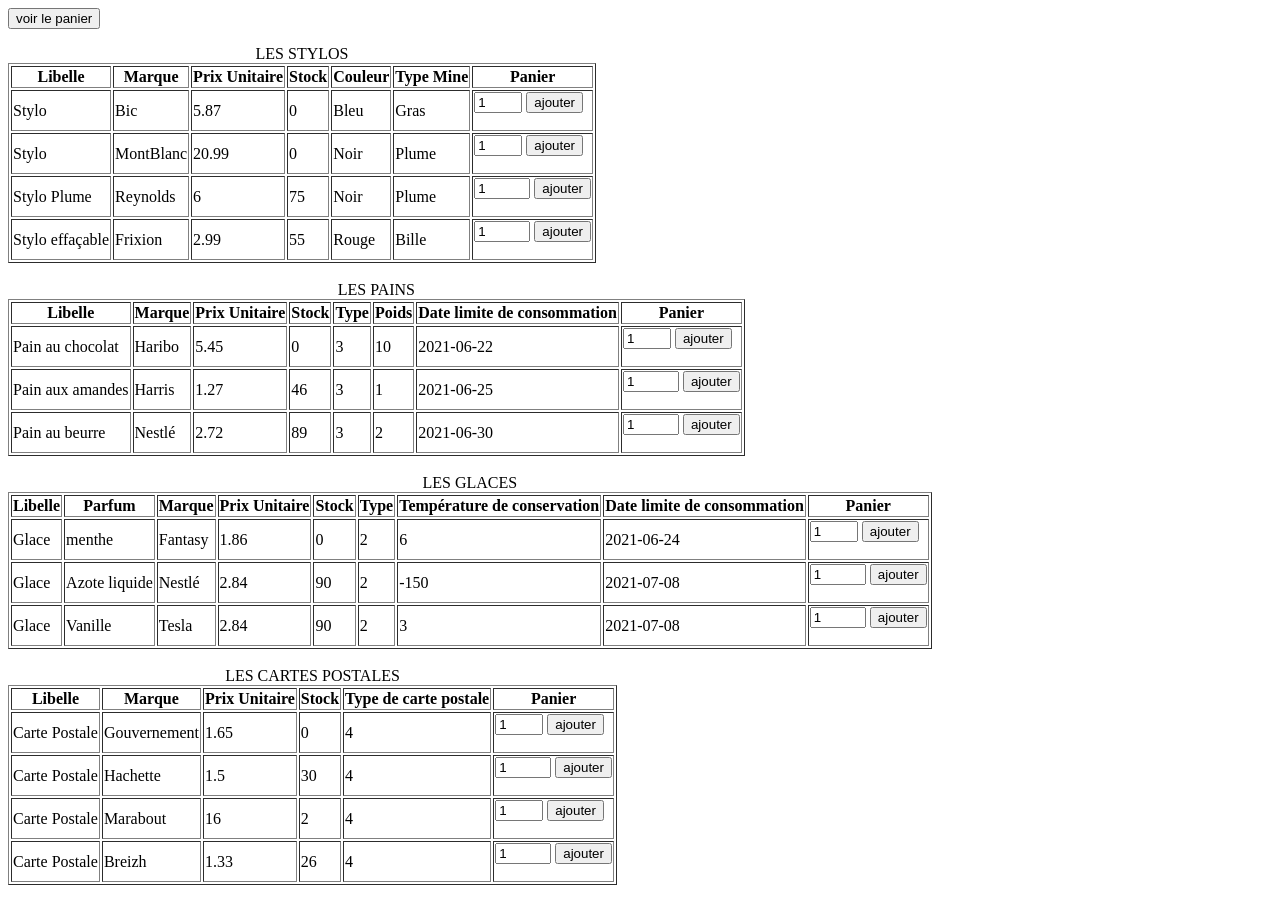
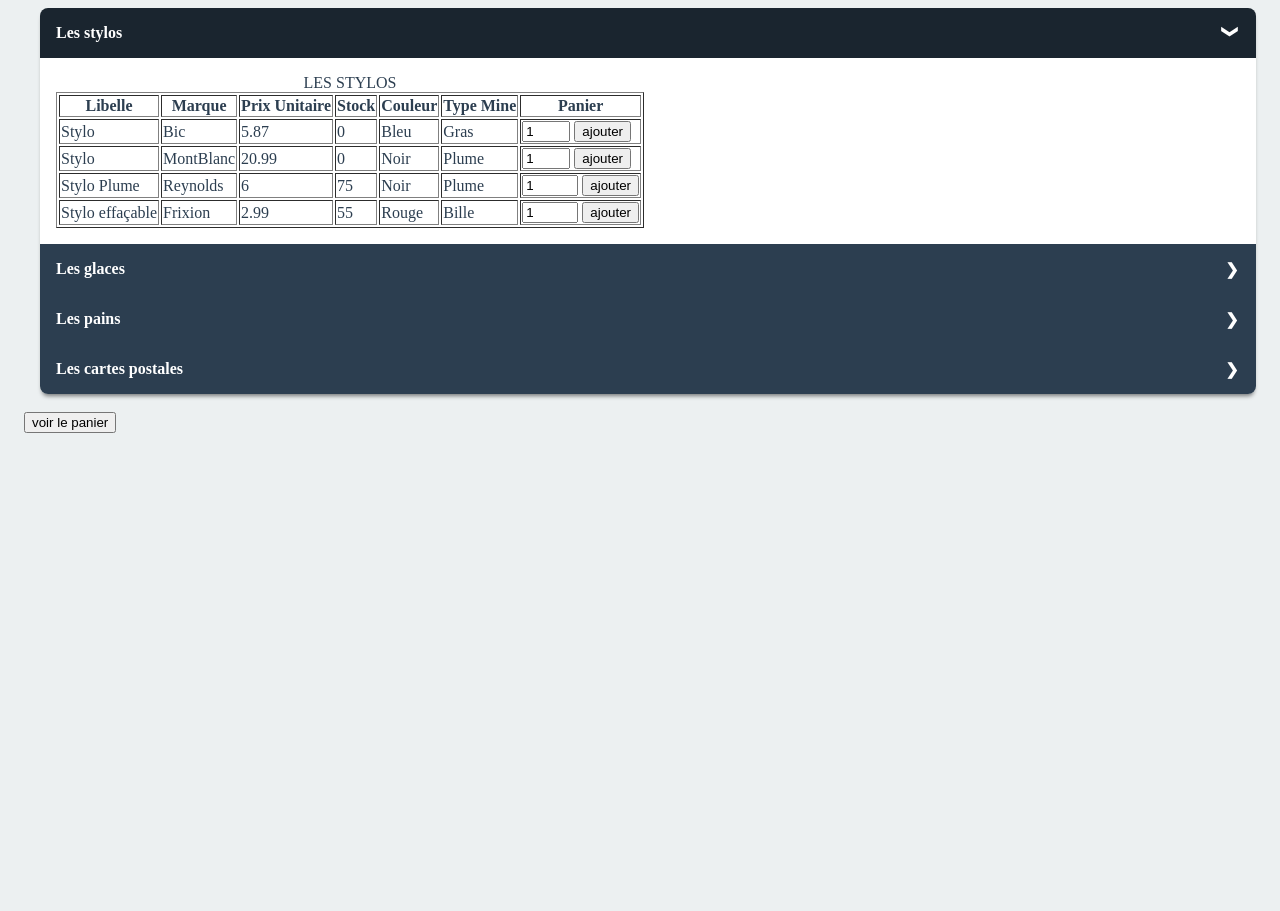
Before and after one commit to Squalalah/projetphp, a PHP site: page /listeProduits.php in a window 1280 px wide. After the commit the page ends 433 px from the top, so only its background shows below. Run offline with PHP 8.4, Linux system fonts and the light colour scheme; data comes from the database, SQL or seed files in the repository.

Commit message:
ajout accordion

```diff
--- /dev/null
+++ b/BO/tableauCartePostale.php
@@ -0,0 +1,35 @@
+<table border=1>
+  <caption>LES CARTES POSTALES</caption>
+  <thead>
+    <tr>
+      <th>Libelle</th>
+      <th>Marque</th>
+      <th>Prix Unitaire</th>
+      <th>Stock</th>
+      <th>Type de carte postale</th>
+      <th>Panier</th>
+    </tr>
+  </thead>
+
+  <tbody>
+    <?php
+      foreach($lesCartesPostales as $cartePostale){
+        echo '<tr>';
+          echo '<td>' . $cartePostale->getLibelle() . '</td>';
+          echo '<td>' . $cartePostale->getMarque() . '</td>';
+          echo '<td>' . $cartePostale->getPrixUnitaire() . '</td>';
+          echo '<td>' . $cartePostale->getQteStock() . '</td>';
+          echo '<td>' . $cartePostale->getTypeCP() . '</td>';
+          echo '<td>';
+            echo '<form method="post" action="serviceListeProduits.php">
+                <input type="number" name="quantite" value="1" min="1" max="' . $cartePostale->getQteStock() . '">
+                <input type="submit" name="ajouter" value="ajouter">
+                <input type="hidden" name="refProd" value="' . $cartePostale->getRefprod() . '">
+                <input type="hidden" name="type" value="' . $cartePostale->getType() . '">
+            </form>';
+          echo '</td>';
+        echo '</tr>';
+      }
+    ?>
+  </tbody>
+</table>
--- /dev/null
+++ b/BO/tableauGlace.php
@@ -0,0 +1,41 @@
+<table border=1>
+  <caption>LES GLACES</caption>
+  <thead>
+    <tr>
+      <th>Libelle</th>
+      <th>Parfum</th>
+      <th>Marque</th>
+      <th>Prix Unitaire</th>
+      <th>Stock</th>
+      <th>Type</th>
+      <th>Température de conservation</th>
+      <th>Date limite de consommation</th>
+      <th>Panier</th>
+    </tr>
+  </thead>
+
+  <tbody>
+    <?php
+      foreach($lesGlaces as $glace){
+        echo '<tr>';
+          echo '<td>' . $glace->getLibelle() . '</td>';
+          echo '<td>' . $glace->getParfum() . '</td>';
+          echo '<td>' . $glace->getMarque() . '</td>';
+          echo '<td>' . $glace->getPrixUnitaire() . '</td>';
+          echo '<td>' . $glace->getQteStock() . '</td>';
+          echo '<td>' . $glace->getType() . '</td>';
+          echo '<td>' . $glace->getTemperatureConservation() . '</td>';
+          echo '<td>' . $glace->getDateLimiteConso() . '</td>';
+          echo '<td>';
+            echo '<form method="post" action="serviceListeProduits.php">
+                <input type="number" name="quantite" value="1" min="1" max="' . $glace->getQteStock() . '">
+                <input type="submit" name="ajouter" value="ajouter">
+                <input type="hidden" name="refProd" value="' . $glace->getRefprod() . '">
+                <input type="hidden" name="type" value="' . $glace->getType() . '">
+            </form>';
+          echo '</td>';
+        echo '</tr>';
+      }
+    ?>
+  </tbody>
+</table>
--- /dev/null
+++ b/BO/tableauPain.php
@@ -0,0 +1,39 @@
+<table border=1>
+  <caption>LES PAINS</caption>
+  <thead>
+    <tr>
+      <th>Libelle</th>
+      <th>Marque</th>
+      <th>Prix Unitaire</th>
+      <th>Stock</th>
+      <th>Type</th>
+      <th>Poids</th>
+      <th>Date limite de consommation</th>
+      <th>Panier</th>
+    </tr>
+  </thead>
+
+  <tbody>
+    <?php
+      foreach($lesPains as $pain){
+        echo '<tr>';
+          echo '<td>' . $pain->getLibelle() . '</td>';
+          echo '<td>' . $pain->getMarque() . '</td>';
+          echo '<td>' . $pain->getPrixUnitaire() . '</td>';
+          echo '<td>' . $pain->getQteStock() . '</td>';
+          echo '<td>' . $pain->getType() . '</td>';
+          echo '<td>' . $pain->getPoids() . '</td>';
+          echo '<td>' . $pain->getDateLimiteConso() . '</td>';
+          echo '<td>';
+            echo '<form method="post" action="serviceListeProduits.php">
+                <input type="number" name="quantite" value="1" min="1" max="' . $pain->getQteStock() . '">
+                <input type="submit" name="ajouter" value="ajouter">
+                <input type="hidden" name="refProd" value="' . $pain->getRefprod() . '">
+                <input type="hidden" name="type" value="' . $pain->getType() . '">
+            </form>';
+          echo '</td>';
+        echo '</tr>';
+      }
+    ?>
+  </tbody>
+</table>
--- /dev/null
+++ b/BO/tableauStylo.php
@@ -0,0 +1,36 @@
+<table border=1>
+  <caption>LES STYLOS</caption>
+  <thead>
+    <tr>
+      <th>Libelle</th>
+      <th>Marque</th>
+      <th>Prix Unitaire</th>
+      <th>Stock</th>
+      <th>Couleur</th>
+      <th>Type Mine</th>
+      <th>Panier</th>
+    </tr>
+  </thead>
+  <tbody>
+    <?php
+      foreach($lesStylos as $stylo){
+        echo '<tr>';
+          echo '<td>' . $stylo->getLibelle() . '</td>';
+          echo '<td>' . $stylo->getMarque() . '</td>';
+          echo '<td>' . $stylo->getPrixUnitaire() . '</td>';
+          echo '<td>' . $stylo->getQteStock() . '</td>';
+          echo '<td>' . $stylo->getCouleur() . '</td>';
+          echo '<td>' . $stylo->getTypeMine() . '</td>';
+          echo '<td>';
+            echo '<form method="post" action="serviceListeProduits.php">
+                <input type="number" name="quantite" value="1" min="1" max="' . $stylo->getQteStock() . '">
+                <input type="submit" name="ajouter" value="ajouter">
+                <input type="hidden" name="refProd" value="' . $stylo->getRefprod() . '">
+                <input type="hidden" name="type" value="' . $stylo->getType() . '">
+            </form>';
+          echo '</td>';
+        echo '</tr>';
+      }
+    ?>
+  </tbody>
+</table>
--- a/VIEW/listeProduits.php
+++ b/VIEW/listeProduits.php
@@ -1,4 +1,19 @@
-<?php
+<!DOCTYPE html>
+<html lang="fr">
+
+<head>
+  <meta charset="UTF-8">
+  <meta http-equiv="X-UA-Compatible" content="IE=edge">
+  <meta name="viewport" content="width=device-width, initial-scale=1.0">
+
+  <link rel="stylesheet" href="style.css">
+
+  <title>Les Pro du I.T.</title>
+</head>
+
+<body>
+
+  <?php
 
 require_once("../BO/Produit.php");
 require_once("../BO/Stylo.php");
@@ -19,6 +34,12 @@ $lesGlaces=DTOGlace::selectAll();
 $lesPains=DTOPain::selectAll();
 $lesCartesPostales=DTOCartePostale::selectAll();
 
+if(isset($_GET['radio']))
+{
+  $radio = $_GET['radio'];
+}
+else $radio = 'rd1';
+
 if(isset($_GET['message']))
 {
     switch($_GET['message'])
@@ -35,171 +56,62 @@ if(isset($_GET['message']))
         }
     }
 }
+?>
 
-?>
-<form method="post" action="detailPanier.php">
-    <input type="submit" name="panierTotal" value="voir le panier">
-</form>
+  <div class="row">
+    <div class="col">
+      <div class="tabs">
+        <div class="tab">
+          <input type="radio" id="rd1" class="inputAccordion" name="rd" <?php if($radio == 'rd1') { ?> checked <?php } ?>>
+          <label class="tab-label" for="rd1">Les stylos</label>
+          <div class="tab-content">
+            <?php
+              include('../BO/tableauStylo.php')
+            ?>
+          </div>
+        </div>
 
-<table border=1>
-  <caption>LES STYLOS</caption>
-  <thead>
-    <tr>
-      <th>Libelle</th>
-      <th>Marque</th>
-      <th>Prix Unitaire</th>
-      <th>Stock</th>
-      <th>Couleur</th>
-      <th>Type Mine</th>
-      <th>Panier</th>
-    </tr>
-  </thead>
-  <tbody>
-    <?php
-      foreach($lesStylos as $stylo){
-        echo '<tr>';
-          echo '<td>' . $stylo->getLibelle() . '</td>';
-          echo '<td>' . $stylo->getMarque() . '</td>';
-          echo '<td>' . $stylo->getPrixUnitaire() . '</td>';
-          echo '<td>' . $stylo->getQteStock() . '</td>';
-          echo '<td>' . $stylo->getCouleur() . '</td>';
-          echo '<td>' . $stylo->getTypeMine() . '</td>';
-          echo '<td>';
-            echo '<form method="post" action="serviceListeProduits.php">
-                <input type="number" name="quantite" value="1" min="1" max="' . $stylo->getQteStock() . '">
-                <input type="submit" name="ajouter" value="ajouter">
-                <input type="hidden" name="refProd" value="' . $stylo->getRefprod() . '">
-                <input type="hidden" name="type" value="' . $stylo->getType() . '">
-            </form>';
-          echo '</td>';
-        echo '</tr>';
-      }
-    ?>
-  </tbody>
-</table>
+        <div class="tab">
+          <input type="radio" id="rd2" class="inputAccordion" name="rd" <?php if($radio == 'rd2') { ?> checked <?php } ?>>
+          <label class="tab-label" for="rd2">Les glaces</label>
+          <div class="tab-content">
+            <?php
+              include('../BO/tableauGlace.php')
+            ?>
+          </div>
+        </div>
 
-<br>
+        <div class="tab">
+          <input type="radio" id="rd3" class="inputAccordion" name="rd" <?php if($radio == 'rd3') { ?> checked <?php } ?>>
+          <label class="tab-label" for="rd3">Les pains</label>
+          <div class="tab-content">
+            <?php
+              include('../BO/tableauPain.php')
+            ?>
+          </div>
+        </div>
 
-<table border=1>
-  <caption>LES PAINS</caption>
-  <thead>
-    <tr>
-      <th>Libelle</th>
-      <th>Marque</th>
-      <th>Prix Unitaire</th>
-      <th>Stock</th>
-      <th>Type</th>
-      <th>Poids</th>
-      <th>Date limite de consommation</th>
-      <th>Panier</th>
-    </tr>
-  </thead>
+        <div class="tab">
+          <input type="radio" id="rd4" class="inputAccordion" name="rd" <?php if($radio == 'rd4') { ?> checked <?php } ?>>
+          <label class="tab-label" for="rd4">Les cartes postales</label>
+          <div class="tab-content">
+            <?php
+              include('../BO/tableauCartePostale.php')
+            ?>
+          </div>
+        </div>
+      </div>
+    </div>
+  </div>
 
-  <tbody>
-    <?php
-      foreach($lesPains as $pain){
-        echo '<tr>';
-          echo '<td>' . $pain->getLibelle() . '</td>';
-          echo '<td>' . $pain->getMarque() . '</td>';
-          echo '<td>' . $pain->getPrixUnitaire() . '</td>';
-          echo '<td>' . $pain->getQteStock() . '</td>';
-          echo '<td>' . $pain->getType() . '</td>';
-          echo '<td>' . $pain->getPoids() . '</td>';
-          echo '<td>' . $pain->getDateLimiteConso() . '</td>';
-          echo '<td>';
-            echo '<form method="post" action="serviceListeProduits.php">
-                <input type="number" name="quantite" value="1" min="1" max="' . $pain->getQteStock() . '">
-                <input type="submit" name="ajouter" value="ajouter">
-                <input type="hidden" name="refProd" value="' . $pain->getRefprod() . '">
-                <input type="hidden" name="type" value="' . $pain->getType() . '">
-            </form>';
-          echo '</td>';
-        echo '</tr>';
-      }
-    ?>
-  </tbody>
-</table>
+  <br>
 
-<br>
+  <div class="row">
+    <form method="post" action="detailPanier.php">
+      <input type="submit" name="panierTotal" value="voir le panier">
+    </form>
+  </div>
 
-<table border=1>
-  <caption>LES GLACES</caption>
-  <thead>
-    <tr>
-      <th>Libelle</th>
-      <th>Parfum</th>
-      <th>Marque</th>
-      <th>Prix Unitaire</th>
-      <th>Stock</th>
-      <th>Type</th>
-      <th>Température de conservation</th>
-      <th>Date limite de consommation</th>
-      <th>Panier</th>
-    </tr>
-  </thead>
+</body>
 
-  <tbody>
-    <?php
-      foreach($lesGlaces as $glace){
-        echo '<tr>';
-          echo '<td>' . $glace->getLibelle() . '</td>';
-          echo '<td>' . $glace->getParfum() . '</td>';
-          echo '<td>' . $glace->getMarque() . '</td>';
-          echo '<td>' . $glace->getPrixUnitaire() . '</td>';
-          echo '<td>' . $glace->getQteStock() . '</td>';
-          echo '<td>' . $glace->getType() . '</td>';
-          echo '<td>' . $glace->getTemperatureConservation() . '</td>';
-          echo '<td>' . $glace->getDateLimiteConso() . '</td>';
-          echo '<td>';
-            echo '<form method="post" action="serviceListeProduits.php">
-                <input type="number" name="quantite" value="1" min="1" max="' . $glace->getQteStock() . '">
-                <input type="submit" name="ajouter" value="ajouter">
-                <input type="hidden" name="refProd" value="' . $glace->getRefprod() . '">
-                <input type="hidden" name="type" value="' . $glace->getType() . '">
-            </form>';
-          echo '</td>';
-        echo '</tr>';
-      }
-    ?>
-  </tbody>
-</table>
-
-<br>
-
-<table border=1>
-  <caption>LES CARTES POSTALES</caption>
-  <thead>
-    <tr>
-      <th>Libelle</th>
-      <th>Marque</th>
-      <th>Prix Unitaire</th>
-      <th>Stock</th>
-      <th>Type de carte postale</th>
-      <th>Panier</th>
-    </tr>
-  </thead>
-
-  <tbody>
-    <?php
-      foreach($lesCartesPostales as $cartePostale){
-        echo '<tr>';
-          echo '<td>' . $cartePostale->getLibelle() . '</td>';
-          echo '<td>' . $cartePostale->getMarque() . '</td>';
-          echo '<td>' . $cartePostale->getPrixUnitaire() . '</td>';
-          echo '<td>' . $cartePostale->getQteStock() . '</td>';
-          echo '<td>' . $cartePostale->getTypeCP() . '</td>';
-          echo '<td>';
-            echo '<form method="post" action="serviceListeProduits.php">
-                <input type="number" name="quantite" value="1" min="1" max="' . $cartePostale->getQteStock() . '">
-                <input type="submit" name="ajouter" value="ajouter">
-                <input type="hidden" name="refProd" value="' . $cartePostale->getRefprod() . '">
-                <input type="hidden" name="type" value="' . $cartePostale->getType() . '">
-            </form>';
-          echo '</td>';
-        echo '</tr>';
-      }
-    ?>
-  </tbody>
-</table>
-
-<br>
+</html>
--- a/VIEW/serviceListeProduits.php
+++ b/VIEW/serviceListeProduits.php
@@ -24,18 +24,22 @@ if(isset($_POST['ajouter'])) {
   {
     case 1:{
       $typeObjet=DTOStylo::selectById($refProd);
+      $radio = 'rd1';
       break;
     }
     case 2: {
       $typeObjet=DTOGlace::selectById($refProd);
+      $radio = 'rd2';
       break;
     }
     case 3: {
       $typeObjet=DTOPain::selectById($refProd);
+      $radio = 'rd3';
       break;
     }
     case 4: {
       $typeObjet=DTOCartePostale::selectById($refProd);
+      $radio = 'rd4';
       break;
     }
   }
@@ -58,7 +62,7 @@ if(isset($_POST['ajouter'])) {
   $_SESSION['panier']=serialize($panier);
   //echo $_SESSION['panier'];
 
-  header('Location:listeProduits.php');
+  header('Location:listeProduits.php?radio=' . $radio . '');
 
   /*
   echo $_POST['produit'];
--- /dev/null
+++ b/VIEW/style.css
@@ -0,0 +1,120 @@
+body {
+  color: #2c3e50;
+  background: #ecf0f1;
+  padding: 0 1em 1em;
+}
+
+h1 {
+  margin: 0;
+  line-height: 2;
+  text-align: center;
+}
+
+h2 {
+  margin: 0 0 .5em;
+  font-weight: normal;
+}
+
+.inputAccordion {
+  position: absolute;
+  opacity: 0;
+  z-index: -1;
+}
+
+.row {
+  display: -webkit-box;
+  display: -ms-flexbox;
+  display: flex;
+}
+
+.row .col {
+  -webkit-box-flex: 1;
+      -ms-flex: 1;
+          flex: 1;
+}
+
+.row .col:last-child {
+  margin-left: 1em;
+}
+
+/* Accordion styles */
+.tabs {
+  border-radius: 8px;
+  overflow: hidden;
+  -webkit-box-shadow: 0 4px 4px -2px rgba(0, 0, 0, 0.5);
+          box-shadow: 0 4px 4px -2px rgba(0, 0, 0, 0.5);
+}
+
+.tab {
+  width: 100%;
+  color: white;
+  overflow: hidden;
+}
+
+.tab-label {
+  display: -webkit-box;
+  display: -ms-flexbox;
+  display: flex;
+  -webkit-box-pack: justify;
+      -ms-flex-pack: justify;
+          justify-content: space-between;
+  padding: 1em;
+  background: #2c3e50;
+  font-weight: bold;
+  cursor: pointer;
+  /* Icon */
+}
+
+.tab-label:hover {
+  background: #1a252f;
+}
+
+.tab-label::after {
+  content: "\276F";
+  width: 1em;
+  height: 1em;
+  text-align: center;
+  -webkit-transition: all .35s;
+  transition: all 1s;
+}
+
+.tab-content {
+  max-height: 0;
+  padding: 0 1em;
+  color: #2c3e50;
+  background: white;
+  -webkit-transition: all .35s;
+  transition: all .35s;
+}
+
+.tab-close {
+  display: -webkit-box;
+  display: -ms-flexbox;
+  display: flex;
+  -webkit-box-pack: end;
+      -ms-flex-pack: end;
+          justify-content: flex-end;
+  padding: 1em;
+  font-size: 0.75em;
+  background: #2c3e50;
+  cursor: pointer;
+}
+
+.tab-close:hover {
+  background: #1a252f;
+}
+
+.inputAccordion:checked + .tab-label {
+  background: #1a252f;
+}
+
+.inputAccordion:checked + .tab-label::after {
+  -webkit-transform: rotate(90deg);
+          transform: rotate(90deg);
+}
+
+.inputAccordion:checked ~ .tab-content {
+  max-height: 100vh;
+  padding: 1em;
+}
+/*# sourceMappingURL=style.css.map */
```
Also changed, not shown: 1 other file.
